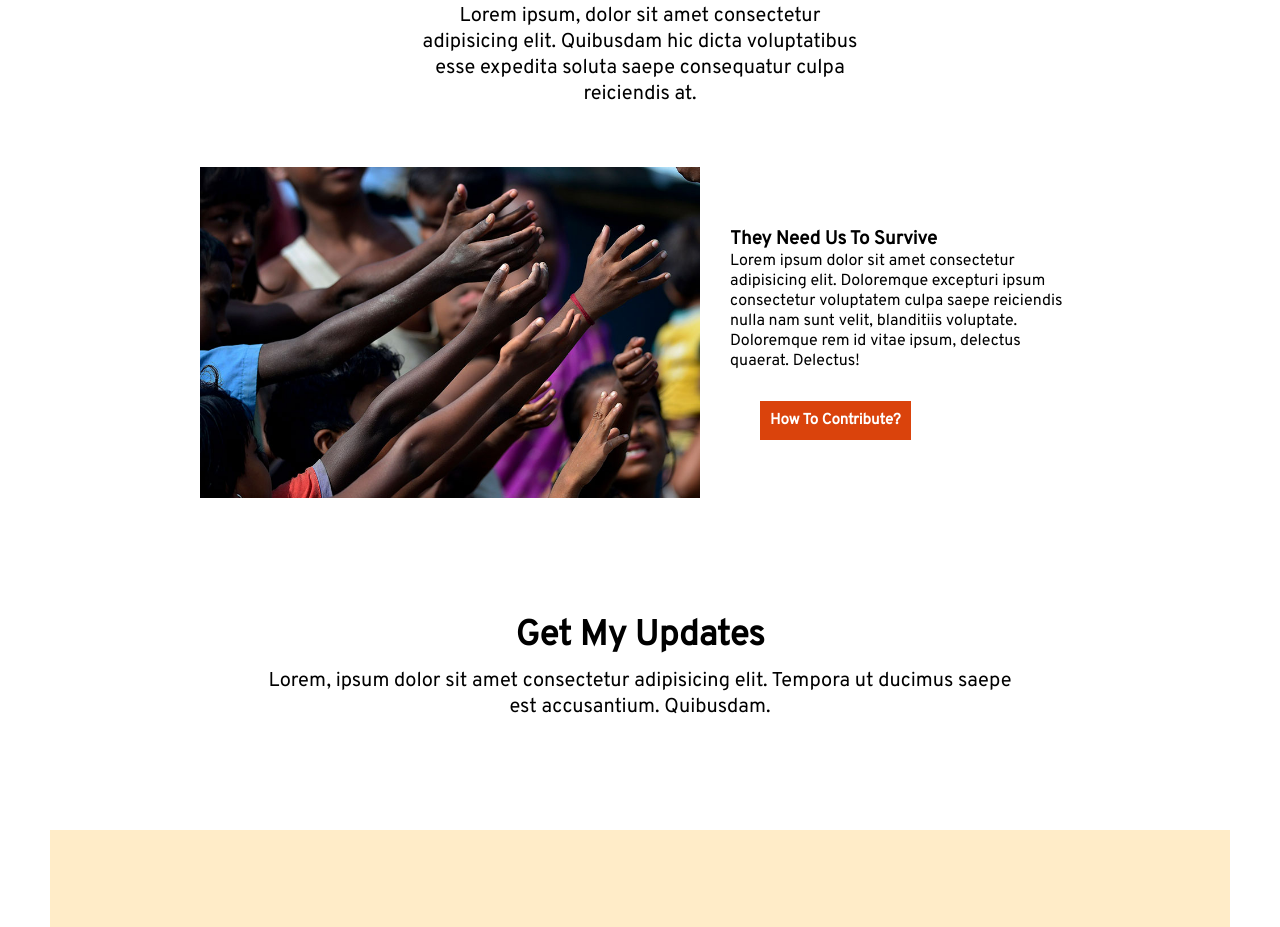
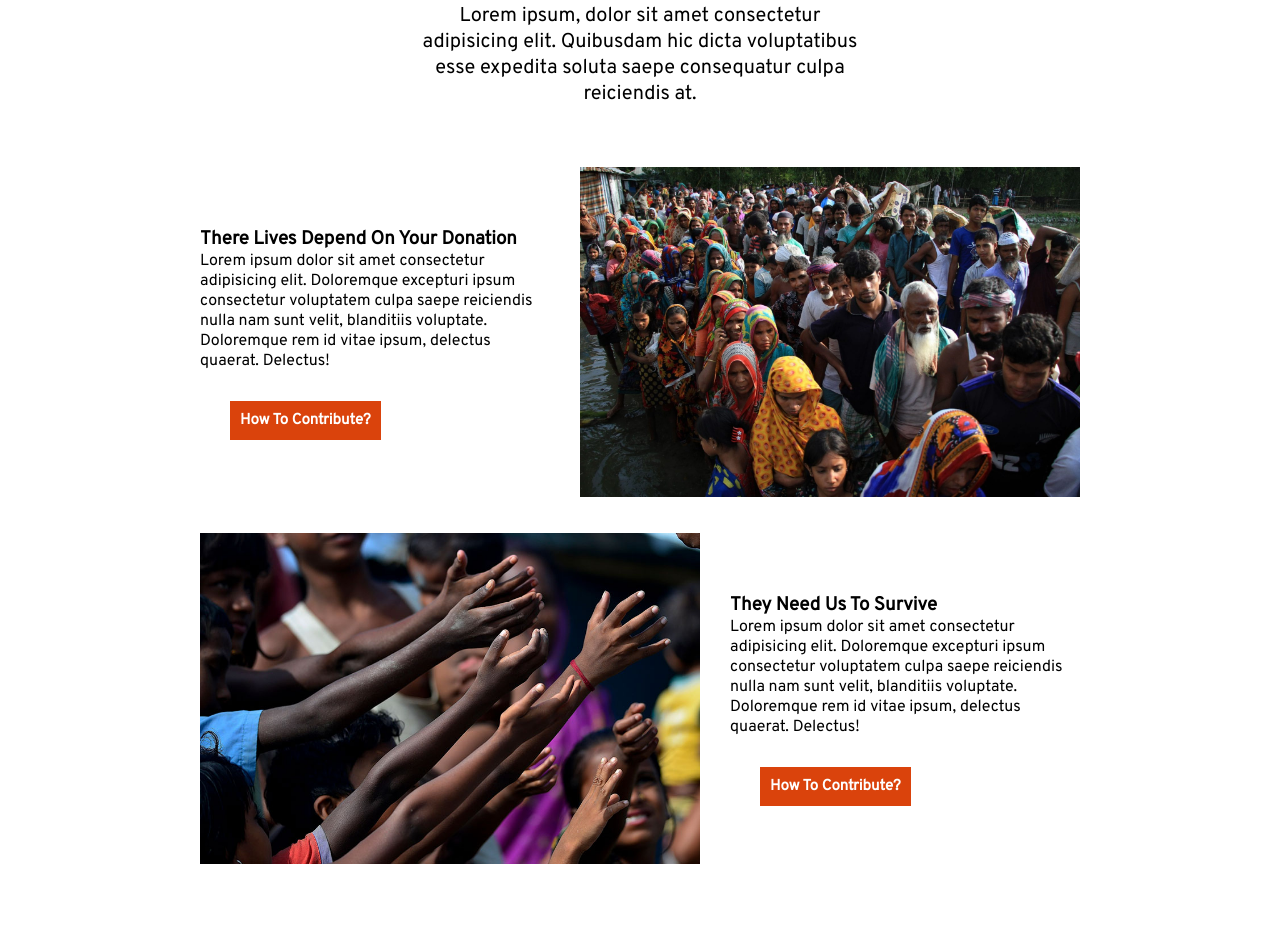
Before and after one commit to Bishwajit-Aich/donate-today-project, a plain HTML site: page index.html in a window 1280 px wide. Shown: the part 1457-2384 px from the top of the page. Drawn offline with Linux system fonts and the light colour scheme.

Commit message:
donation section added

```diff
--- a/index.html
+++ b/index.html
@@ -62,6 +62,36 @@
     <p>Lorem ipsum, dolor sit amet consectetur adipisicing elit. Quibusdam hic dicta voluptatibus esse expedita soluta saepe consequatur culpa reiciendis at.</p>
   </div>
 
+
+  <!-- Food Shelter Education Section -->
+  <section>
+
+  </section>
+
+
+<!-- Donation Section -->
+
+<section class="survive">
+  <div class="survive-detail">
+    <h3>There Lives Depend On Your Donation</h3>
+  <p>Lorem ipsum dolor sit amet consectetur adipisicing elit. Doloremque excepturi ipsum consectetur voluptatem culpa saepe reiciendis nulla nam sunt velit, blanditiis voluptate. Doloremque rem id vitae ipsum, delectus quaerat. Delectus!</p>
+  <button class="survive-button">
+    How To Contribute?
+  </button>
+  </div>
+
+  <div>
+    <img src="images/donation7.jpg" alt="">
+  </div>
+</section>
+
+
+
+
+
+
+
+
   <!-- Survive Section -->
   <section class="survive">
     <div>
```
